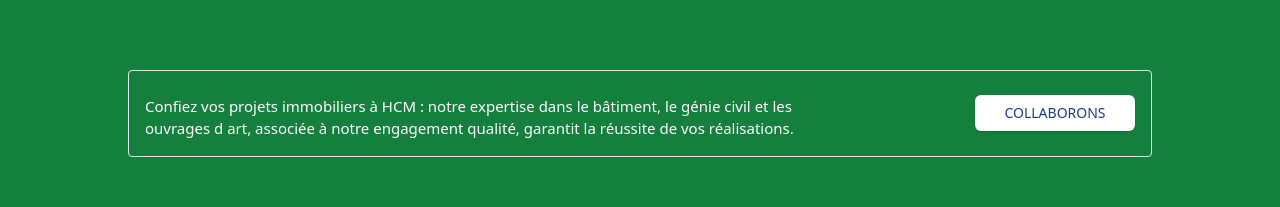
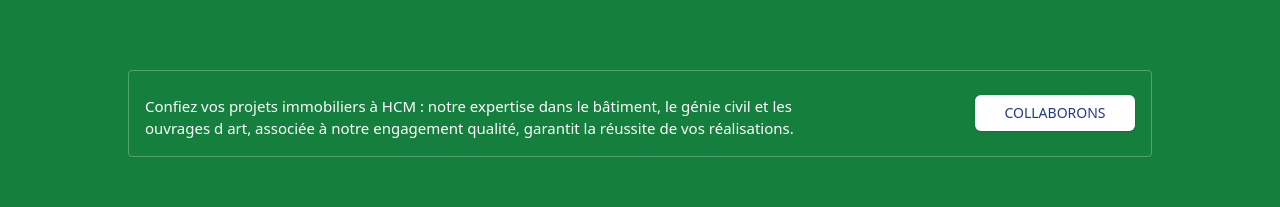
Before and after one commit to SylvHardDev/site-oria, a React (Vite) app: page /filiales in a window 1280 px wide. Shown: the part 327-534 px from the top of the page. Built offline with nearby package versions, Linux system fonts and the light colour scheme.

Commit message:
fix: border section collaboration

```diff
--- a/src/components/Filiale/SectionCollab.jsx
+++ b/src/components/Filiale/SectionCollab.jsx
@@ -3,7 +3,7 @@ import { Button } from "../ui/button"
 function SectionCollab() {
   return (
     <div className="section-collab w-full h-[30vh] px-32 flex items-center justify-center bg-green-700">
-      <div className="p-4 rounded-sm flex items-center justify-between border">
+      <div className="p-4 rounded-sm flex items-center justify-between border border-[#ffffff42]">
         <p className="mt-2 text-[15px] w-2/3 text-white">
           Confiez vos projets immobiliers à HCM : notre expertise dans le
           bâtiment, le génie civil et les ouvrages d art, associée à notre
```
